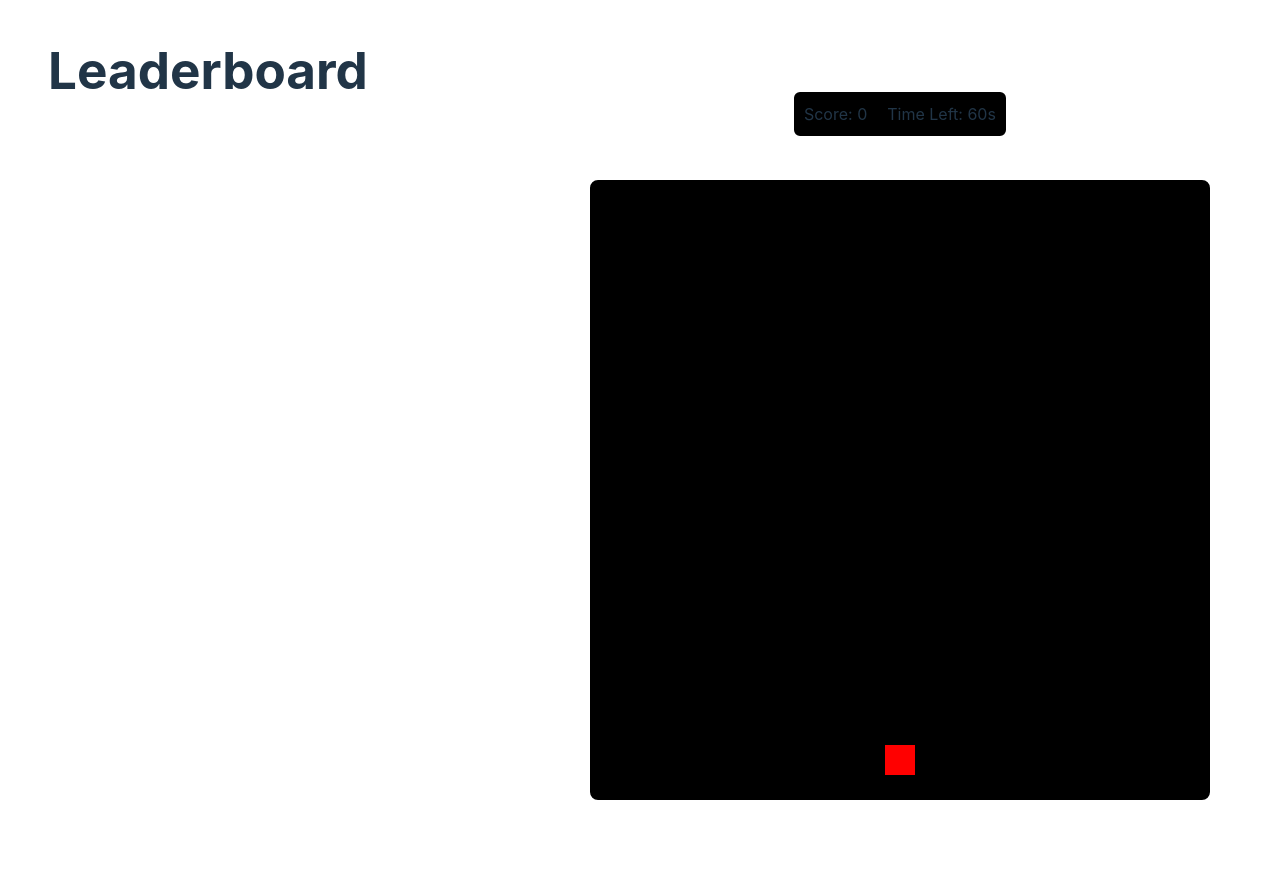
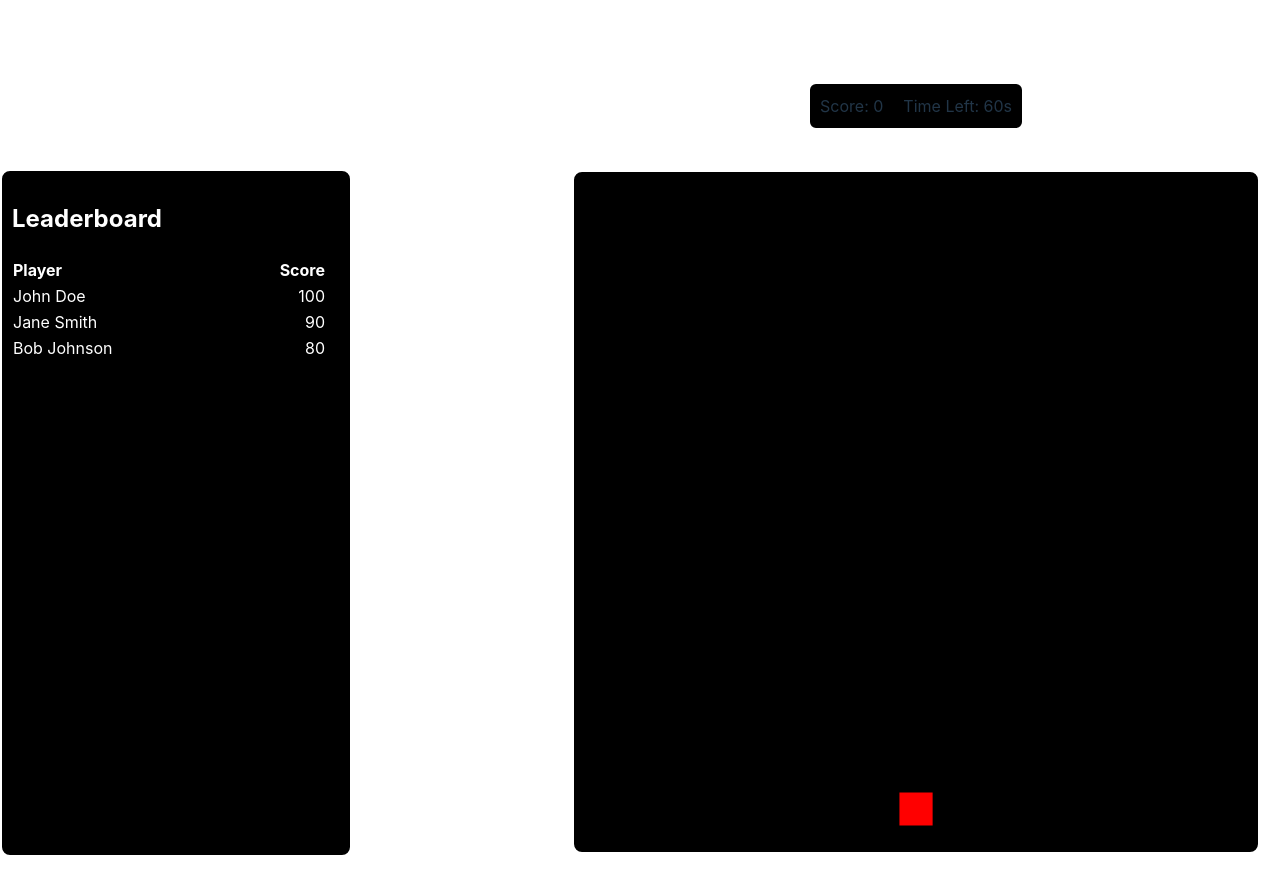
Before and after one commit to Iqmatharu/Chaotic-Word-Game, a React (Vite) app in the folder chaos-type/: page / in a window 1280 px wide. Before the commit the page ends 830 px from the top, so only its background shows below. Built offline with nearby package versions, Linux system fonts and the light colour scheme; no server answers.

Commit message:
commit : added LeaderBoard implementation

```diff
--- /dev/null
+++ b/chaos-type/src/Leaderboard.css
@@ -0,0 +1,39 @@
+body {
+    margin: 0;
+    padding: 0;
+    overflow: hidden;
+  }
+
+  .container {
+    display: flex;
+    justify-content: center;
+    align-items: center;
+
+  }
+
+  .boxStyle {
+    width: 664px;
+    max-height: 664px;
+    margin-top:169px;
+    background-color: black;
+    border: 2px solid rgb(255, 255, 255);
+    border-radius: 10px;
+    color: #ffffff;
+    padding: 10px;
+    box-shadow: 0 0 10px rgba(255, 255, 255, 0.5);
+  }
+
+  .tableStyle {
+    width: 100%;
+    border-collapse: collapse;
+    margin: 20px 0;
+  }
+
+  .centered {
+    text-align: left;
+  }
+
+  .rightAligned {
+    text-align: right;
+    padding-right: 15px;
+  }
--- a/chaos-type/src/Leaderboard.jsx
+++ b/chaos-type/src/Leaderboard.jsx
@@ -1,12 +1,48 @@
-import React from 'react'
+import React, { useState, useEffect } from 'react';
+import './Leaderboard.css'; // Import your CSS file
 
 const Leaderboard = () => {
-    return (
-    <div>
-        <h1>Leaderboard</h1>
+  const [leaderboardData, setLeaderboardData] = useState([]);
+
+  // Mock data, replace this with actual data fetching logic
+  const fetchLeaderboardData = () => {
+    // Simulating an API call or fetching data from a database
+    const mockData = [
+      { player: 'John Doe', score: 100 },
+      { player: 'Jane Smith', score: 90 },
+      { player: 'Bob Johnson', score: 80 },
+      // Add more entries as needed
+    ];
+
+    setLeaderboardData(mockData);
+  };
+
+  useEffect(() => {
+    // Fetch leaderboard data when the component mounts
+    fetchLeaderboardData();
+  }, []);
+
+  return (
+    <div className="boxStyle">
+      <h2>Leaderboard</h2>
+      <table className="tableStyle">
+        <thead>
+          <tr>
+            <th className="centered">Player</th>
+            <th className="rightAligned">Score</th>
+          </tr>
+        </thead>
+        <tbody>
+          {leaderboardData.map((entry, index) => (
+            <tr key={index}>
+              <td className="centered">{entry.player}</td>
+              <td className="rightAligned">{entry.score}</td>
+            </tr>
+          ))}
+        </tbody>
+      </table>
     </div>
-    );
-
-}
+  );
+};
 
 export default Leaderboard;
--- a/chaos-type/src/TypingGame.css
+++ b/chaos-type/src/TypingGame.css
@@ -1,3 +1,9 @@
+body {
+  margin: 0;
+  padding: 0;
+  overflow: hidden;
+}
+
 .typing-game-container {
   display: flex;
   flex-direction: column;
@@ -11,9 +17,7 @@
   text-align: center;
   margin-bottom: 20px;
   text-shadow: 1px 0px 25px rgba(255, 255, 255, 1.0);
-
 }
-
 
 .score-timer-container {
   display: flex;
@@ -27,7 +31,6 @@
   margin-bottom: 20px;
   gap: 20px;
 }
-
 
 .columns-container {
   display: flex;
@@ -67,6 +70,8 @@
 }
 
 .game-canvas {
+  width: 664px;
+  height: 660px;
   background-color: black;
   border: 2px solid rgb(255, 255, 255);
   border-radius: 10px;
```
